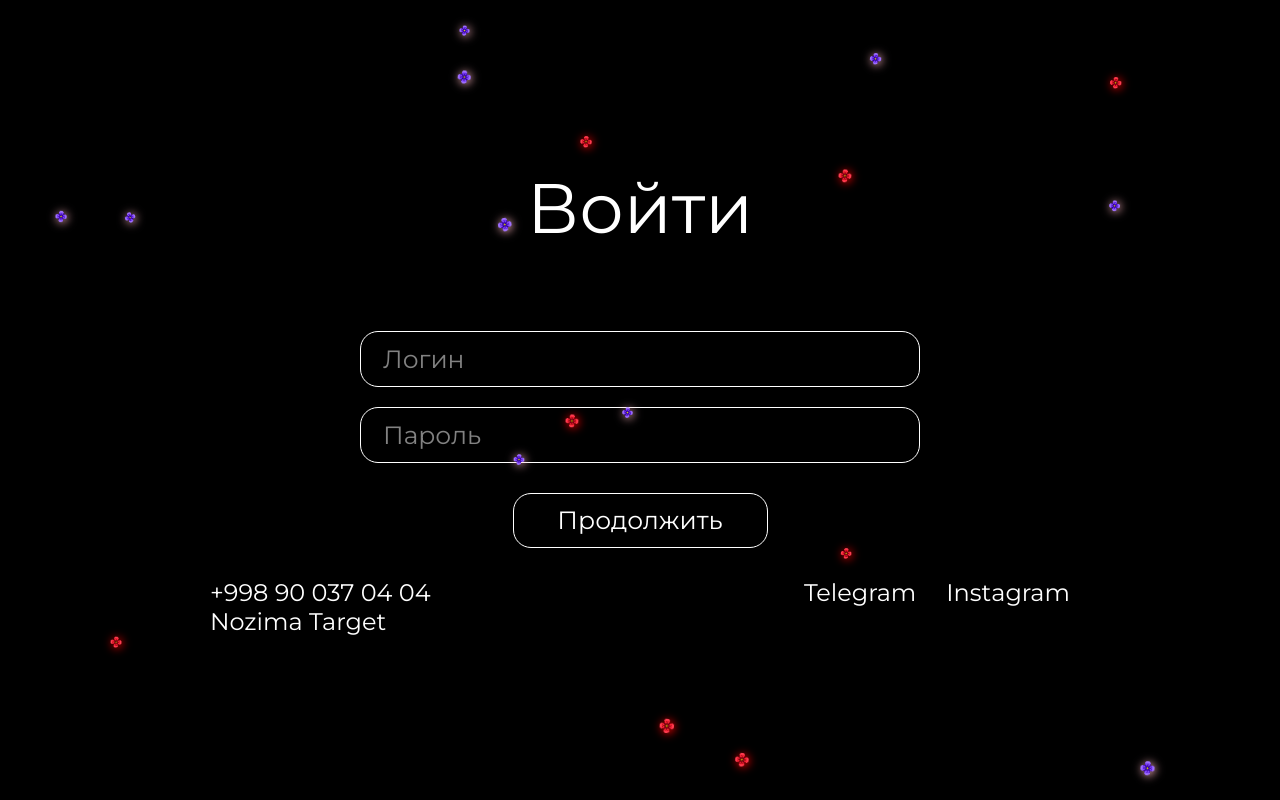
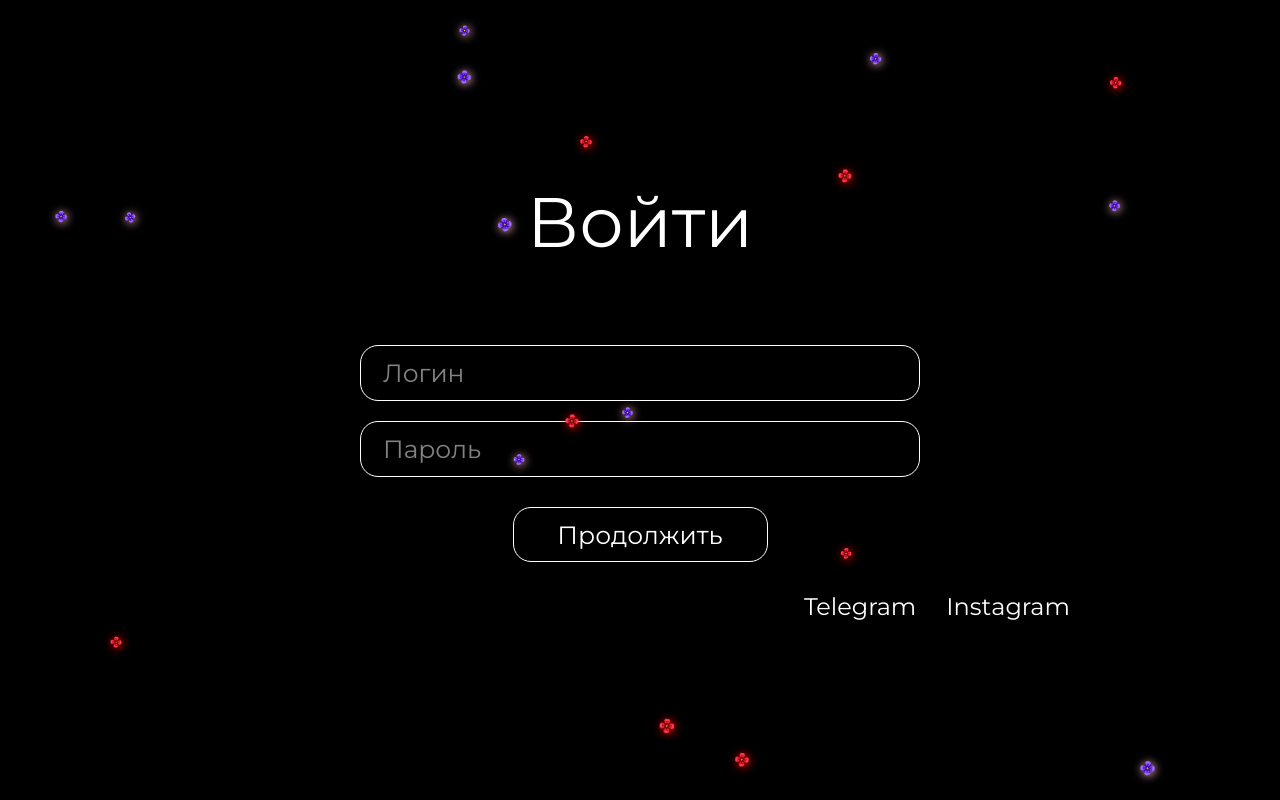
Before and after one commit to thirdqwert/target, a React (Vite) app: page /#/login in a window 1280 px wide. Built offline with nearby package versions, Linux system fonts and the light colour scheme.

Commit message:
version1.10

```diff
--- a/src/pages/login/Login.tsx
+++ b/src/pages/login/Login.tsx
@@ -8,8 +8,8 @@ import Bg from "../../componenst/ui/bg/Bg"
 import { useSelector } from "react-redux"
 import { RootState } from "../../store/store"
 const links = [
-    { id: 1, text: 'Telegram', link: 'https://t.me/Noziiishka' },
-    { id: 2, text: 'Instagram', link: 'https://www.instagram.com/nozima.mirimova/' },
+    { id: 1, text: 'Telegram', link: '' },
+    { id: 2, text: 'Instagram', link: '' },
     // { id: 3, text: 'WhatsApp', link: '' },
 ]
 const Login: FC = () => {
@@ -58,8 +58,7 @@ const Login: FC = () => {
                         </form>
                         <div className={s.login__contacts}>
                             <div className={s.login__contacts_left}>
-                                <p>+998 90 037 04 04</p>
-                                <p>Nozima Target</p>
+
                             </div>
                             <div className={s.login__contacts_right}>
                                 <ul>
```
